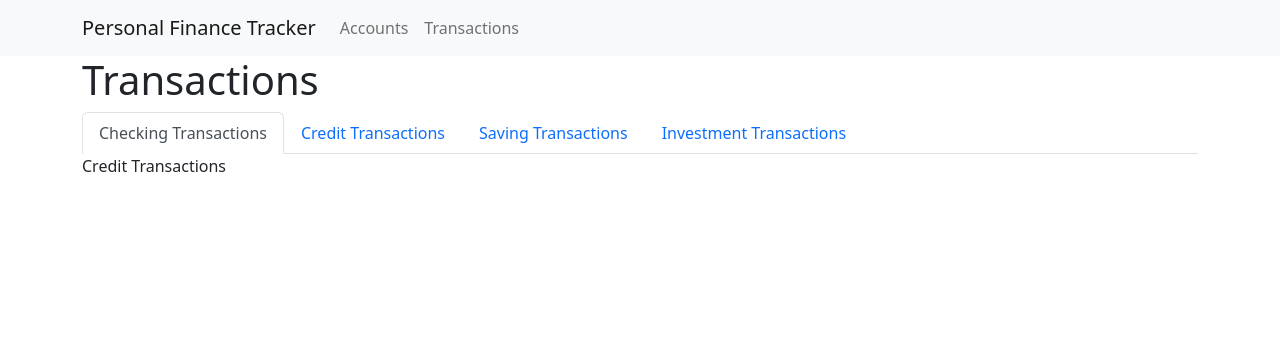
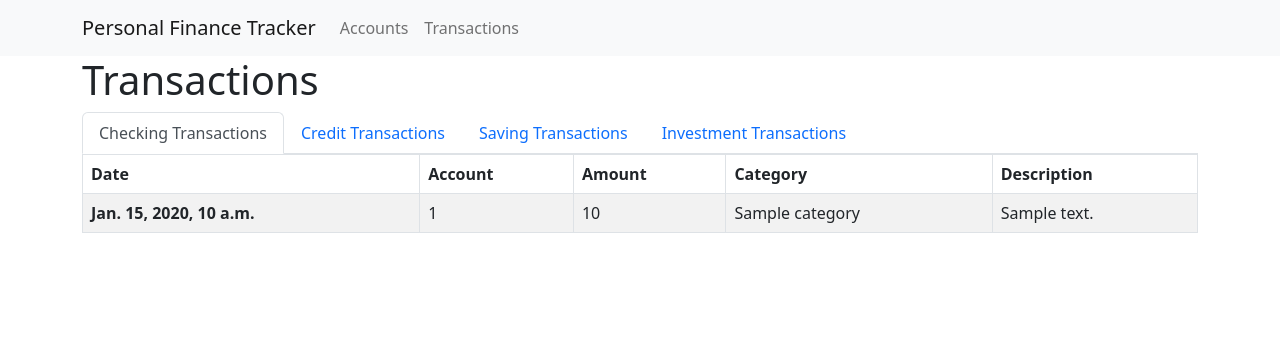
Before and after one commit to drentawc/Personal-Finance-Tracker, a Django app: template transactions/templates/transaction_index.html in a window 1280 px wide. Shown: the top 356 px of the page. Run offline with Django 4.2, Linux system fonts and the light colour scheme; the template is opened without the code that fills it: most values are stand-ins (such as "Sample title", 1, 10 or a date in 2020); some libraries are stand-ins or nearby versions.

Commit message:
Added other transaction tables to their respective tab in transaction_index.html

```diff
--- a/transactions/templates/transaction_index.html
+++ b/transactions/templates/transaction_index.html
@@ -30,7 +30,30 @@
             </li>
           </ul>
           <div class="tab-content" id="myTabContent">
-            <div class="tab-pane fade show active" id="checking" role="tabpanel" aria-labelledby="checking-tab">Credit Transactions</div>
+            <div class="tab-pane fade show active" id="checking" role="tabpanel" aria-labelledby="checking-tab">
+                <table class="table table-striped table-bordered ">
+                    <thead class="thead-dark">
+                        <tr>
+                            <th scope="col">Date</th>
+                            <th scope="col">Account</th>
+                            <th scope="col">Amount</th>
+                            <th scope="col">Category</th>
+                            <th scope="col">Description</th>
+                        </tr>
+                    </thead>
+                    <tbody>
+                        {% for transaction in checking %}
+                        <tr>
+                            <th scope="row">{{transaction.date}}</th>
+                            <td>{{transaction.accountid}}</td>
+                            <td>{{transaction.amount}}</td>
+                            <td>{{transaction.category}}</td>
+                            <td>{{transaction.description}}</td>
+                        </tr>
+                        {% endfor %}
+                    </tbody>
+                </table>
+            </div>
             <div class="tab-pane fade" id="credit" role="tabpanel" aria-labelledby="credit-tab">
                 <table class="table table-striped table-bordered ">
                     <thead class="thead-dark">
@@ -54,9 +77,55 @@
                         {% endfor %}
                     </tbody>
                 </table>
-                </div>
-            <div class="tab-pane fade" id="saving" role="tabpanel" aria-labelledby="saving-tab">.sdsds.</div>
-            <div class="tab-pane fade" id="investment" role="tabpanel" aria-labelledby="investment-tab">.sdsds.</div>
+            </div>
+            <div class="tab-pane fade" id="saving" role="tabpanel" aria-labelledby="saving-tab">
+                <table class="table table-striped table-bordered ">
+                    <thead class="thead-dark">
+                        <tr>
+                            <th scope="col">Date</th>
+                            <th scope="col">Account</th>
+                            <th scope="col">Amount</th>
+                            <th scope="col">Category</th>
+                            <th scope="col">Description</th>
+                        </tr>
+                    </thead>
+                    <tbody>
+                        {% for transaction in saving %}
+                        <tr>
+                            <th scope="row">{{transaction.date}}</th>
+                            <td>{{transaction.accountid}}</td>
+                            <td>{{transaction.amount}}</td>
+                            <td>{{transaction.category}}</td>
+                            <td>{{transaction.description}}</td>
+                        </tr>
+                        {% endfor %}
+                    </tbody>
+                </table>
+            </div>
+            <div class="tab-pane fade" id="investment" role="tabpanel" aria-labelledby="investment-tab">
+                <table class="table table-striped table-bordered ">
+                    <thead class="thead-dark">
+                        <tr>
+                            <th scope="col">Date</th>
+                            <th scope="col">Account</th>
+                            <th scope="col">Amount</th>
+                            <th scope="col">Category</th>
+                            <th scope="col">Description</th>
+                        </tr>
+                    </thead>
+                    <tbody>
+                        {% for transaction in invest %}
+                        <tr>
+                            <th scope="row">{{transaction.date}}</th>
+                            <td>{{transaction.accountid}}</td>
+                            <td>{{transaction.amount}}</td>
+                            <td>{{transaction.category}}</td>
+                            <td>{{transaction.description}}</td>
+                        </tr>
+                        {% endfor %}
+                    </tbody>
+                </table>
+            </div>
     </div>
 
 
```
